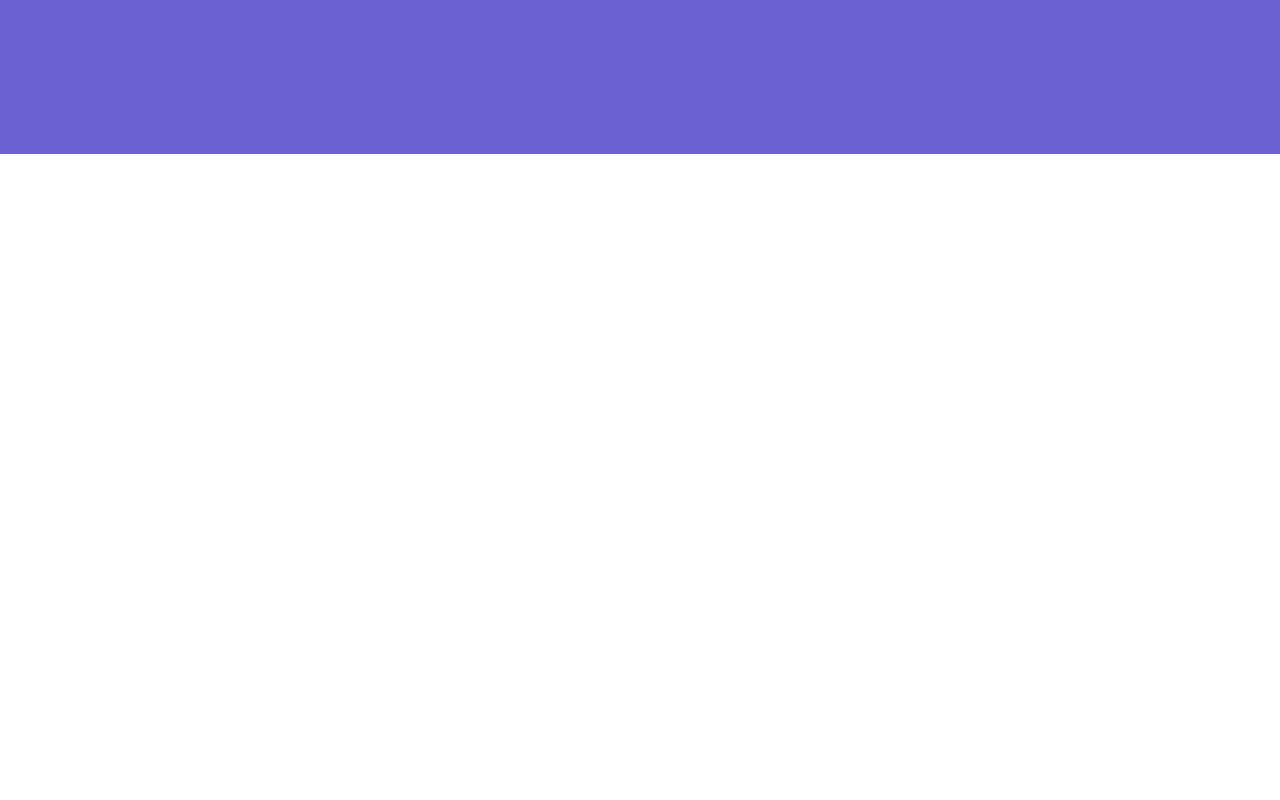
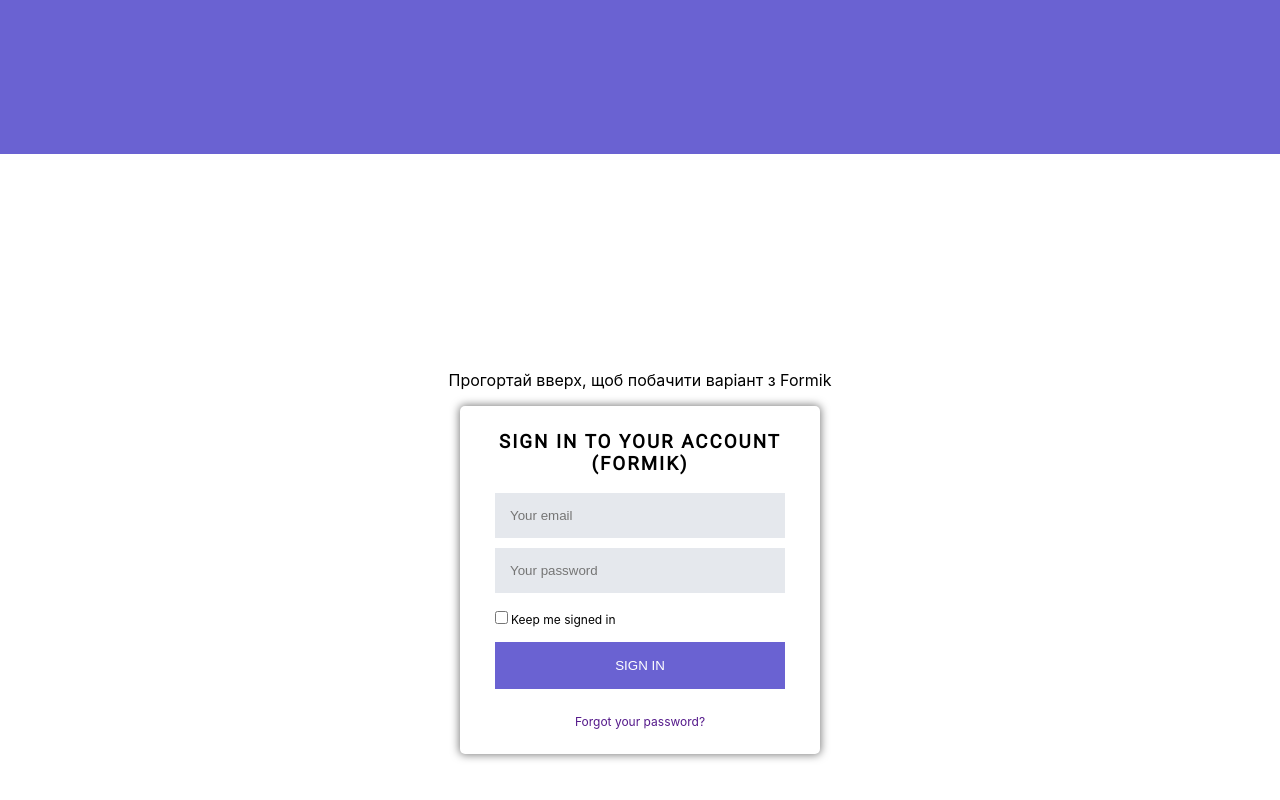
Before and after one commit to YuriSmal/react--login-form, a React app: page / in a window 1280 px wide. Shown: the part 646-1446 px from the top of the page. Before the commit the page ends 800 px from the top, so only its background shows below. Built offline with nearby package versions, Linux system fonts and the light colour scheme.

Commit message:
homework done

```diff
--- a/package.json
+++ b/package.json
@@ -61,7 +61,8 @@
     "webpack": "4.42.0",
     "webpack-dev-server": "3.11.0",
     "webpack-manifest-plugin": "2.2.0",
-    "workbox-webpack-plugin": "4.3.1"
+    "workbox-webpack-plugin": "4.3.1",
+    "yup": "^0.29.3"
   },
   "scripts": {
     "start": "node scripts/start.js",
--- a/src/App.js
+++ b/src/App.js
@@ -1,11 +1,13 @@
 import React from 'react';
 import './App.css';
 import LoginForm from './loginForm/loginForm'
+import LoginFormFormik from './loginFormFormik/loginFormFormik'
 
 function App() {
   return (
     <div className='app-wrapper'>
       <LoginForm/>
+      <LoginFormFormik/>
     </div>
 
    );
--- a/src/loginForm/loginForm.css
+++ b/src/loginForm/loginForm.css
@@ -9,7 +9,10 @@
     height: 100vh;
     width: 100%;
     background-color: #6a62d2;
+}
 
+.login-form-wrapper-formik {
+    background-color: #fff;
 }
 
 .loginForm {
@@ -27,6 +30,7 @@
     font-family: 'Roboto', sans-serif;
     letter-spacing: 2px;
     max-width: 290px;
+    text-align: center;
 }
 
 .login-form-input {
@@ -88,3 +92,7 @@
 .login-checkbox {
     margin-left: 0;
 }
+
+.form-tip-top {
+    color: #fff;
+}
--- a/src/loginForm/loginForm.js
+++ b/src/loginForm/loginForm.js
@@ -28,7 +28,7 @@ class LoginForm extends React.Component {
 
     handleSubmit(e) {
         e.preventDefault();
-        if (this.state.email != '' && this.state.password != ''  ) {
+        if (this.state.email !== '' && this.state.password !== ''  ) {
             alert("Successfully loged in! (let's imagine we have backend)")
         } else {
             alert("Please enter correct data")
@@ -38,8 +38,9 @@ class LoginForm extends React.Component {
     render() {
         return (
             <div className='login-form-wrapper'>
+            <p className='form-tip-top'>Прогортай вниз, щоб побачити варіант з Formik</p>
                 <form className='loginForm' onSubmit={this.handleSubmit}>
-                    <h3 className='login-heading'>Sign in to your account</h3>
+                    <h3 className='login-heading'>Sign in to your account (No Formik)</h3>
                     <input className='login-form-input'
                         onChange={this.handleEmailChange}
                         type='email'
--- /dev/null
+++ b/src/loginFormFormik/loginFormFormik.js
@@ -0,0 +1,98 @@
+import React from 'react';
+import { Formik, Field, Form, ErrorMessage } from 'formik';
+import * as yup from 'yup';
+
+
+class LoginFormFormik extends React.Component {
+    constructor(props) {
+        super(props);
+        this.state = {
+            email: '',
+            password: ''
+        };
+
+    this.handleEmailChange = this.handleEmailChange.bind(this);
+    this.handlePasswordChange = this.handlePasswordChange.bind(this);
+    this.handleSubmit = this.handleSubmit.bind(this);
+    }
+
+    handleEmailChange(e) {
+        this.setState({
+            email: e.target.value
+        });
+    }
+
+    handlePasswordChange(e) {
+        this.setState({
+            password: e.target.value
+        })
+    }
+
+    handleSubmit(e) {
+        e.preventDefault();
+        alert("sosi")
+    }
+
+    render() {
+        return (
+                    <Formik
+                        validateOnBlur={false}
+                        initialValues={{ email: '', password: '' }}
+                        validationSchema={yup.object({
+                            email: yup.string()
+                                .email('Invalid email address')
+                                .required(),
+                            password: yup.string()
+                                .min(8, "Password is too chort - minimum 8 chars")
+                                .required()
+                        })}
+
+                        onSubmit={(values, {setSubmitting}) => {
+                            setTimeout(() => {
+                                alert(JSON.stringify(values, null, 2));
+                                setSubmitting(false);
+                            }, 400);
+                        }}
+                    >
+                    <div className='login-form-wrapper login-form-wrapper-formik'>
+                        <p>Прогортай вверх, щоб побачити варіант з Formik</p>
+                        <Form className='loginForm' onSubmit={this.handleSubmit} >
+                            <h3 className='login-heading'>Sign in to your account (Formik)</h3>
+
+                            <Field className='login-form-input'
+                                name='email'
+                                type='email'
+                                placeholder='Your email'
+                                onChange={this.handleEmailChange}
+                                value={this.state.email}
+                                />
+                            <ErrorMessage name='email'/>
+
+                            <Field className='login-form-input input-password'
+                                onChange={this.handlePasswordChange}
+                                name='password'
+                                type='password'
+                                placeholder='Your password'
+                                value={this.state.password}
+                                />
+                            <ErrorMessage name='password' />
+                            <div className='keep-signed'>
+                                <label>
+                                    <Field className='login-checkbox' type='checkbox' name='keepSignIn'/>
+                                Keep me signed in
+                                </label>
+                            </div>
+                            <button className='btn-sign-in' type='submit' >Sign in</button>
+                            <p className='password-restore-wrapper'>
+                                    <a className='password-restore' href=''>Forgot your password?</a>
+                            </p>
+                        </Form>
+                    </div>
+
+                    </Formik>
+                );
+            }
+    };
+
+
+export default LoginFormFormik;
```
Also changed, not shown: 1 other file (tests, documents, lock files or other folders).
